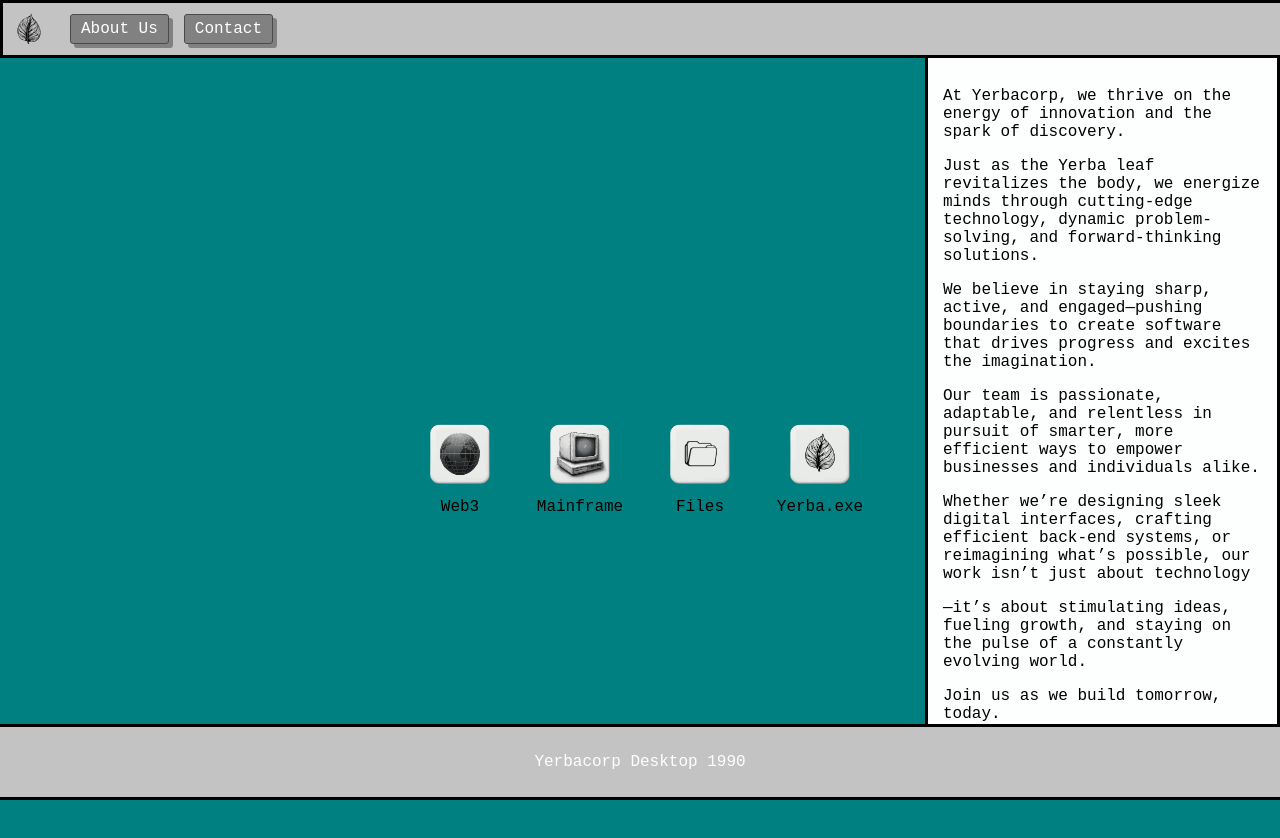
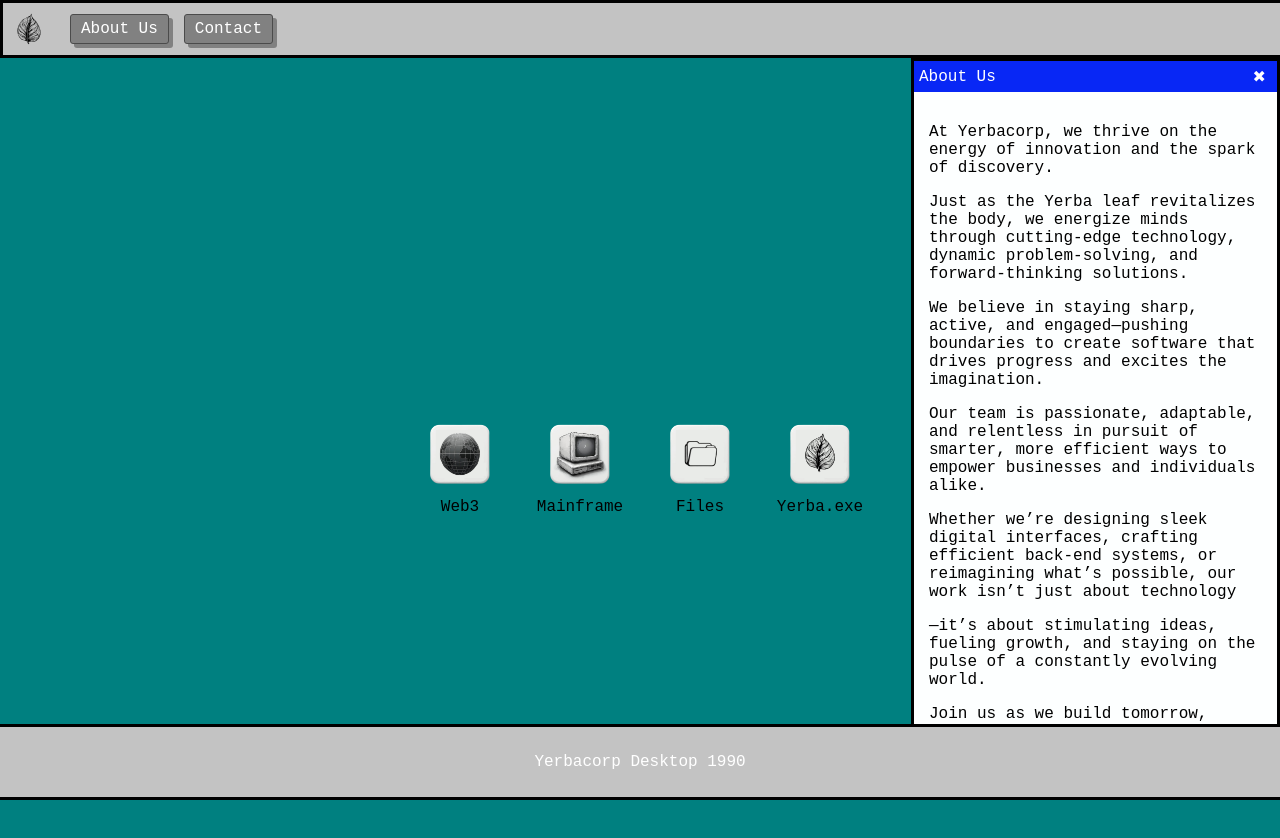
Before and after one commit to joshatoshi/yerba, a plain HTML site: page index.html in a window 1280 px wide. Both pictures are taken after a click on the element "About Us". Drawn offline with Linux system fonts and the light colour scheme.

Commit message:
window random spawn boundaries updated

```diff
--- a/index.html
+++ b/index.html
@@ -9,7 +9,7 @@
 </head>
 
 <body>
-  <div class="navbar">
+  <div class="navbar" id="navbar">
   <img src="assets/logo_black.svg" alt="Company Logo" class="navbar-logo">
   <div class="menu-item" onclick="playSound('click') || openWindow('aboutWindow')">About Us</div>
   <div class="menu-item" onclick="playSound('click') || openWindow('contactWindow')">Contact</div>
--- a/script.js
+++ b/script.js
@@ -3,10 +3,11 @@ let offsetX = 0, offsetY = 0;
 
 function openWindow(id) {
   const windowElement = document.getElementById(id);
+  const navElement = document.getElementById('navbar');
 
   // Set random position for the window
-  const randomX = Math.floor(Math.random() * (window.innerWidth * 0.7 - windowElement.offsetWidth) + window.innerWidth * 0.1);
-  const randomY = Math.floor(Math.random() * (window.innerHeight * 0.7 - windowElement.offsetHeight - 50)); // Adjusted for navbar
+  const randomX = Math.max(Math.floor(Math.random() * ((window.innerWidth * 0.8) - windowElement.offsetWidth) ),windowElement.offsetWidth);
+  const randomY = Math.max(Math.floor(Math.random() * ((window.innerHeight * 0.8) - windowElement.offsetHeight )),navbar.offsetHeight);
 
   windowElement.style.left = `${randomX}px`;
   windowElement.style.top = `${randomY}px`;
```
